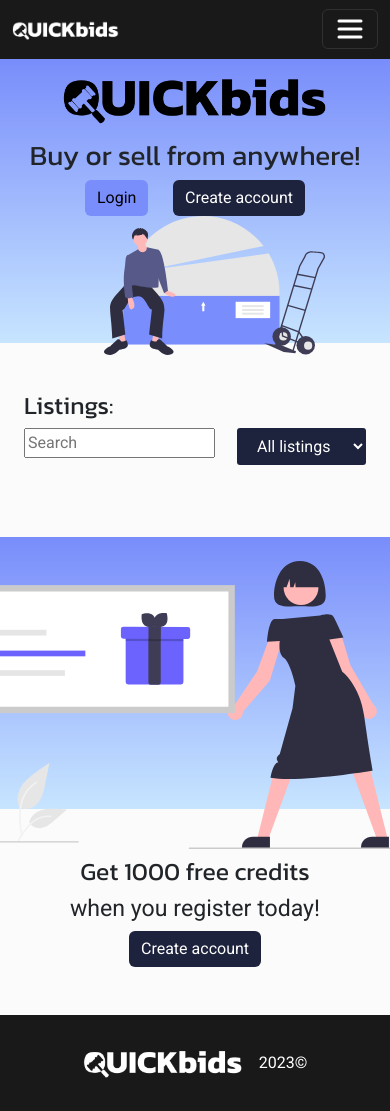
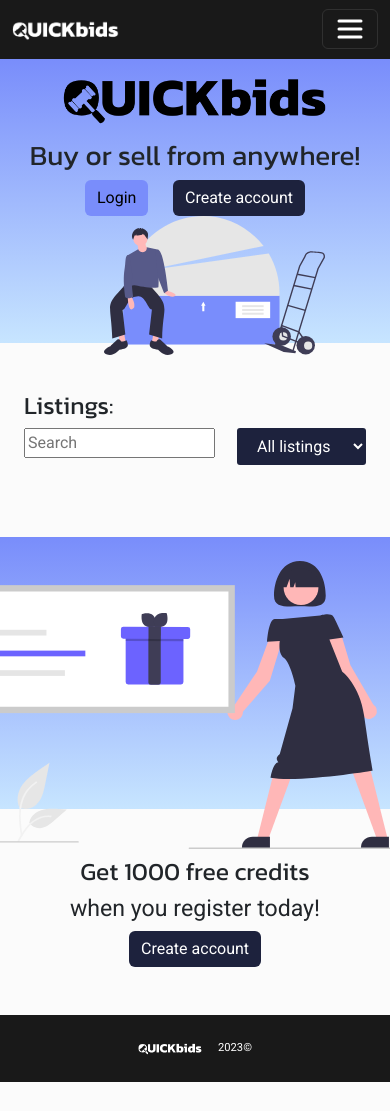
Before and after one commit to BishopWeyland/semester_project2, a website with bundled scripts: page index.html in a window 390 px wide. Shown: the top 1111 px of the page. After the commit the page ends 1082 px from the top, so only its background shows below. Built offline with nearby package versions, Linux system fonts and the light colour scheme; no server answers.

Commit message:
footer fix

```diff
--- a/src/scss/style.scss
+++ b/src/scss/style.scss
@@ -11,6 +11,28 @@
 
 body {
   background-color: map-get($colours, brand-white) !important;
+  display: flex;
+  flex-direction: column;
+  min-height: 100vh;
+}
+footer {
+  background-color: map-get($colours, brand-black);
+  display: flex;
+  justify-content: center;
+  align-items: center;
+  margin-top: auto;
+}
+
+.footer-content {
+  display: flex;
+  align-items: center;
+  & img {
+    height: 3rem;
+  }
+
+  & span {
+    color: white;
+  }
 }
 
 h1,
@@ -150,25 +172,6 @@ nav {
 
   &:hover {
     border-bottom: 2px solid white;
-  }
-}
-
-footer {
-  background-color: map-get($colours, brand-black);
-  display: flex;
-  justify-content: center;
-  align-items: center;
-}
-
-.footer-content {
-  display: flex;
-  align-items: center;
-  & img {
-    height: 3rem;
-  }
-
-  & span {
-    color: white;
   }
 }
 
@@ -420,6 +423,14 @@ footer {
       height: 7.9rem;
     }
   }
+  footer {
+    & span {
+      font-size: 0.7rem;
+    }
+  }
+  .footer-content img {
+    height: 1.2rem;
+  }
 
   .hero-img img {
     height: 8.7rem;
```
Also changed, not shown: dist/css/style.css, 1 other file.
